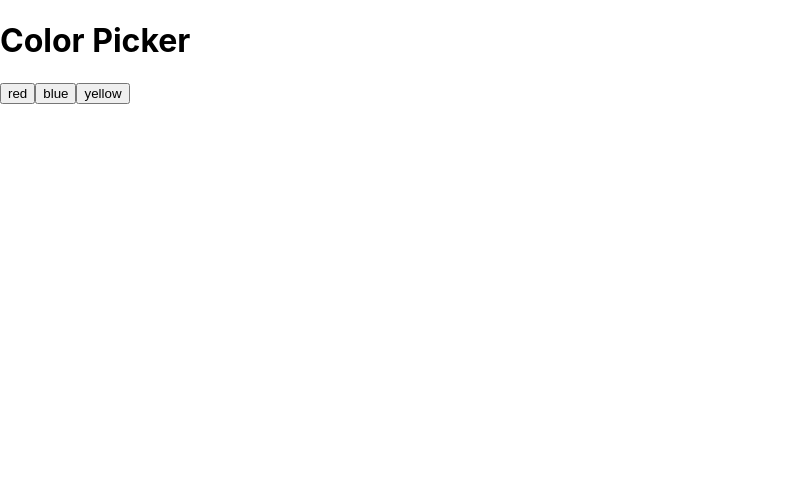
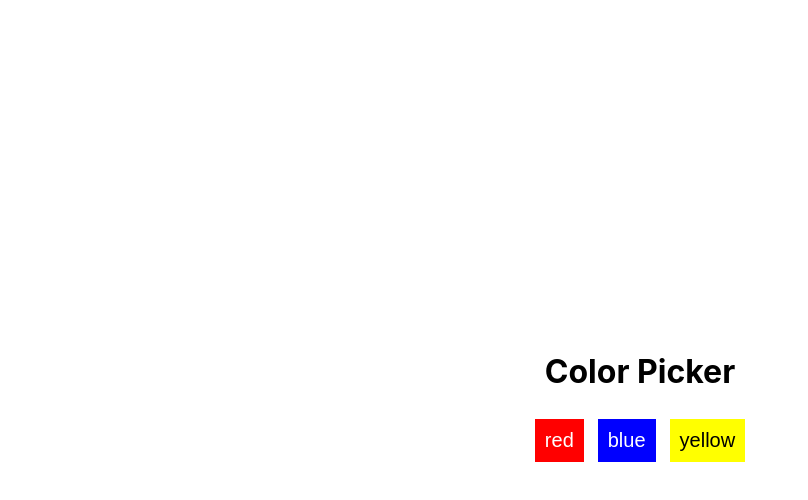
Before and after one commit to jugglingdev/react-color-switcher, a React (Create React App) app: page / in a window 1280 px wide. Shown: the top 500 px of the page, without its empty margins (0-808 px from the left). Built offline with nearby package versions, Linux system fonts and the light colour scheme.

Commit message:
Set heading and button styles

```diff
--- a/src/App.css
+++ b/src/App.css
@@ -1,38 +1,34 @@
-.App {
+html, body, #root, .react-root {
+  height: 100%;
+  width: 100%;
+  display: flex;
+  justify-content: center;
+  align-items: center;
+}
+
+.centered {
   text-align: center;
 }
 
-.App-logo {
-  height: 40vmin;
-  pointer-events: none;
+button {
+  padding: 10px;
+  margin: 5px;
+  border: 2px solid white;
+  color: white;
+  font-size: 20px;
 }
 
-@media (prefers-reduced-motion: no-preference) {
-  .App-logo {
-    animation: App-logo-spin infinite 20s linear;
-  }
-}
-
-.App-header {
-  background-color: #282c34;
-  min-height: 100vh;
-  display: flex;
-  flex-direction: column;
-  align-items: center;
-  justify-content: center;
-  font-size: calc(10px + 2vmin);
+.red {
+  background-color: red;
   color: white;
 }
 
-.App-link {
-  color: #61dafb;
+.blue {
+  background-color: blue;
+  color: white;
 }
 
-@keyframes App-logo-spin {
-  from {
-    transform: rotate(0deg);
-  }
-  to {
-    transform: rotate(360deg);
-  }
+.yellow {
+  background-color: yellow;
+  color: black;
 }
```
